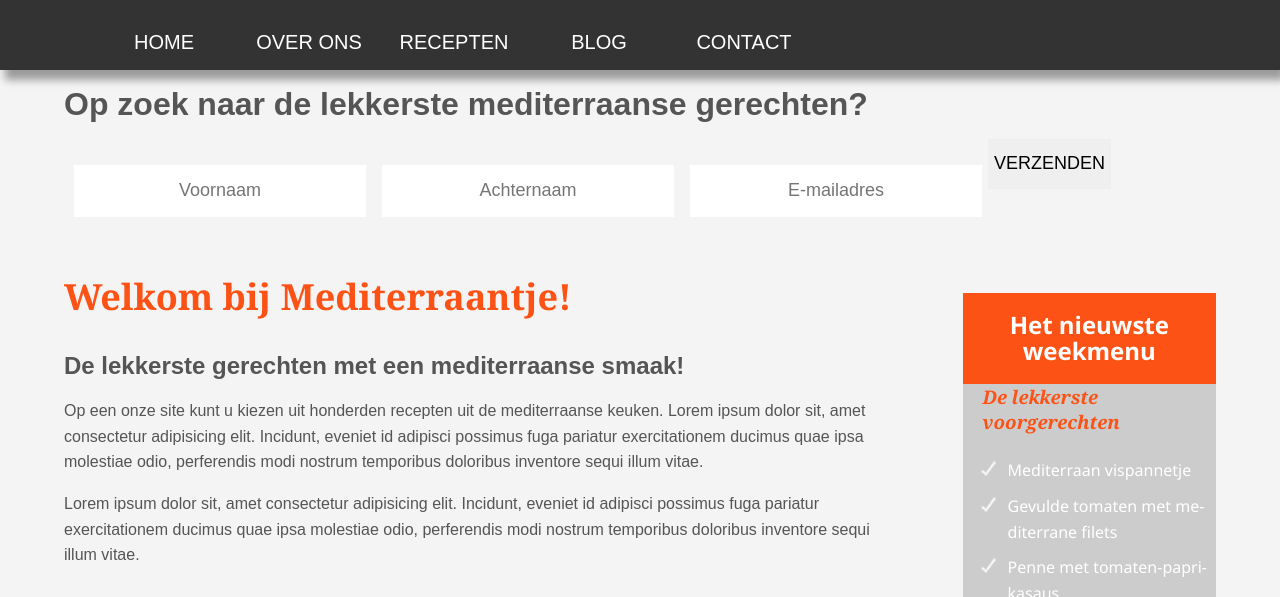
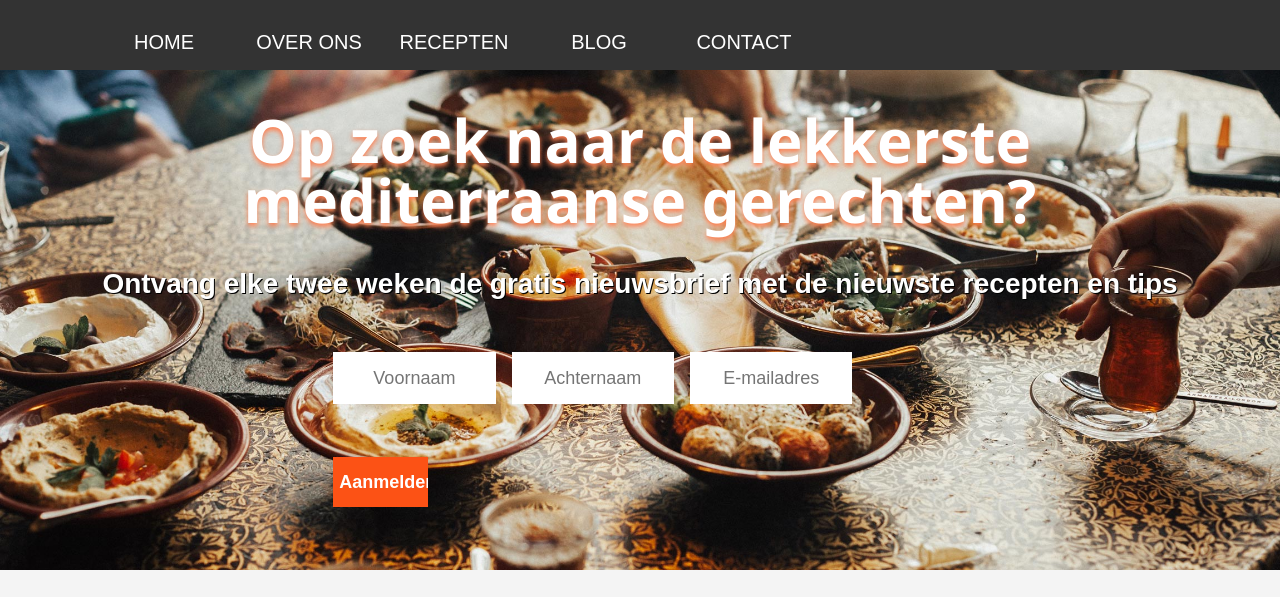
Before and after one commit to MarcelAnthonio/Front-end-Development, a plain HTML site: page index.html in a window 1280 px wide. Shown: the part 153-750 px from the top of the page. Drawn offline with Linux system fonts and the light colour scheme.

Commit message:
Add files via upload

```diff
--- a/index.html
+++ b/index.html
@@ -40,12 +40,13 @@
         </div>
     </div>
     <!-- showcase -->
-    <div id="bigshowcase">
-        <div id="showcase">
-            <div class="container">
-                <header>
-                    <h1>Op zoek naar de lekkerste mediterraanse gerechten? </h1>
-                </header>
+    <div class="bigshowcase">
+        <div class="container">
+            <header>
+                <h1>Op zoek naar de lekkerste mediterraanse gerechten? </h1>
+                <h3>Ontvang elke twee weken de gratis nieuwsbrief met de nieuwste recepten en tips</h3>
+            </header>
+            <div class="showcase">
                 <form name="newsletter" method="post" data-netlify="true">
                     <div class="my-firstname">
                         <p><input type="text" name="firstname" id="firstname" placeholder="Voornaam" /></p>
@@ -57,7 +58,7 @@
                         <p><input type="email" name="e-mailadres" id="e-mailadres" placeholder="E-mailadres" /></p>
                     </div>
                     <div class="send-button">
-                        <input class="button" id="send" type="submit" value="VERZENDEN" name="">
+                        <input class="button" id="send" type="submit" value="Aanmelden" name="">
                     </div>
                 </form>
             </div>
```
